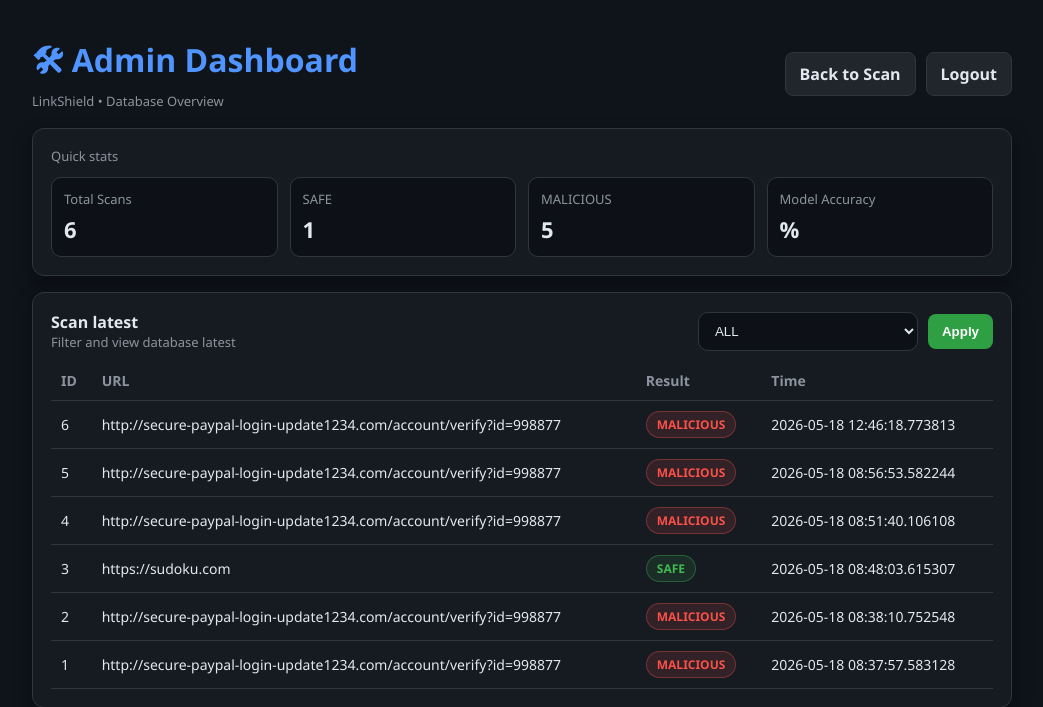
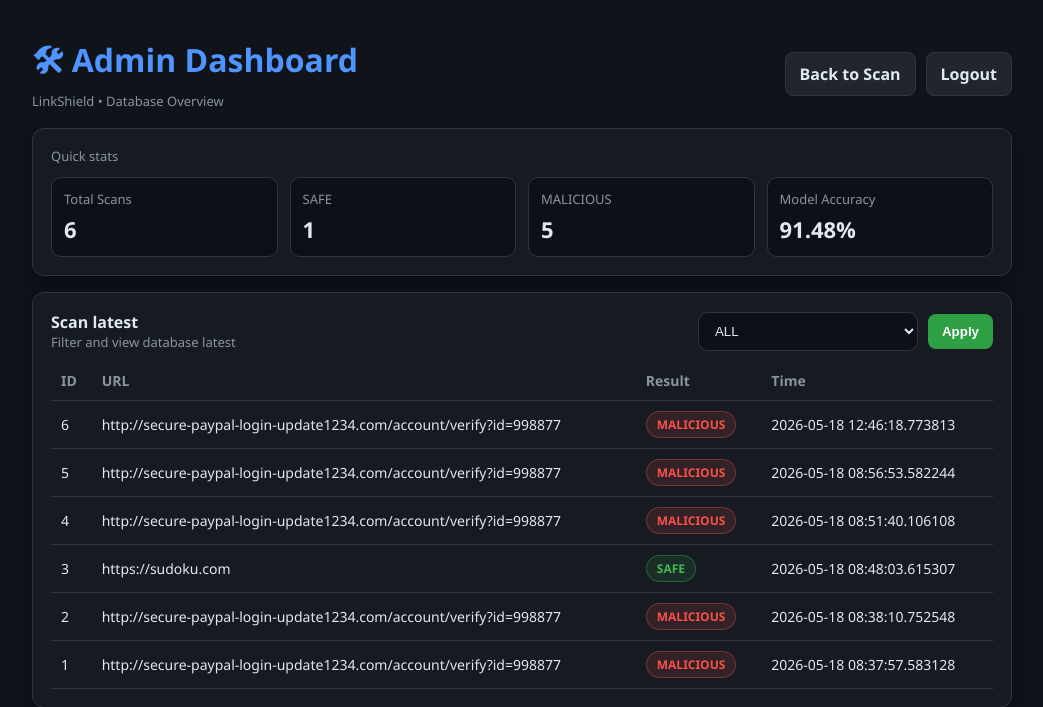
Before and after one commit to shouqq03/LinkShield, a Flask app: page /admin in a window 1280 px wide. Shown: the top 707 px of the page, without its empty margins (118-1161 px from the left). Run offline with Flask 3, Linux system fonts and the light colour scheme; the visitor is signed in with stand-in values (Sample User, id 1); data comes from the database, SQL or seed files in the repository; parts of the project's set-up code (start-up, migrations or seed data) failed here and were passed over.

Commit message:
accuracy fixing

```diff
--- a/app.py
+++ b/app.py
@@ -203,7 +203,7 @@ def admin_dashboard():
     safe_count = ScanRecord.query.filter_by(result='SAFE').count()
     malicious_count = ScanRecord.query.filter_by(result='MALICIOUS').count()
 
-    accuracy = app.config.get('MODEL_ACCURACY', 98.75)
+    accuracy = app.config.get('MODEL_ACCURACY', 91.48)
     error_rate = round(100 - float(accuracy), 2)
 
     filter_value = request.args.get('filter', 'ALL')
--- a/templates/admin.html
+++ b/templates/admin.html
@@ -98,7 +98,7 @@
       </div>
       <div class="stat">
         <div class="muted">Model Accuracy</div>
-        <div class="v">{{ model_accuracy }}%</div>
+        <div class="v">{{ accuracy }}%</div>
       </div>
     </div>
   </div>
```
